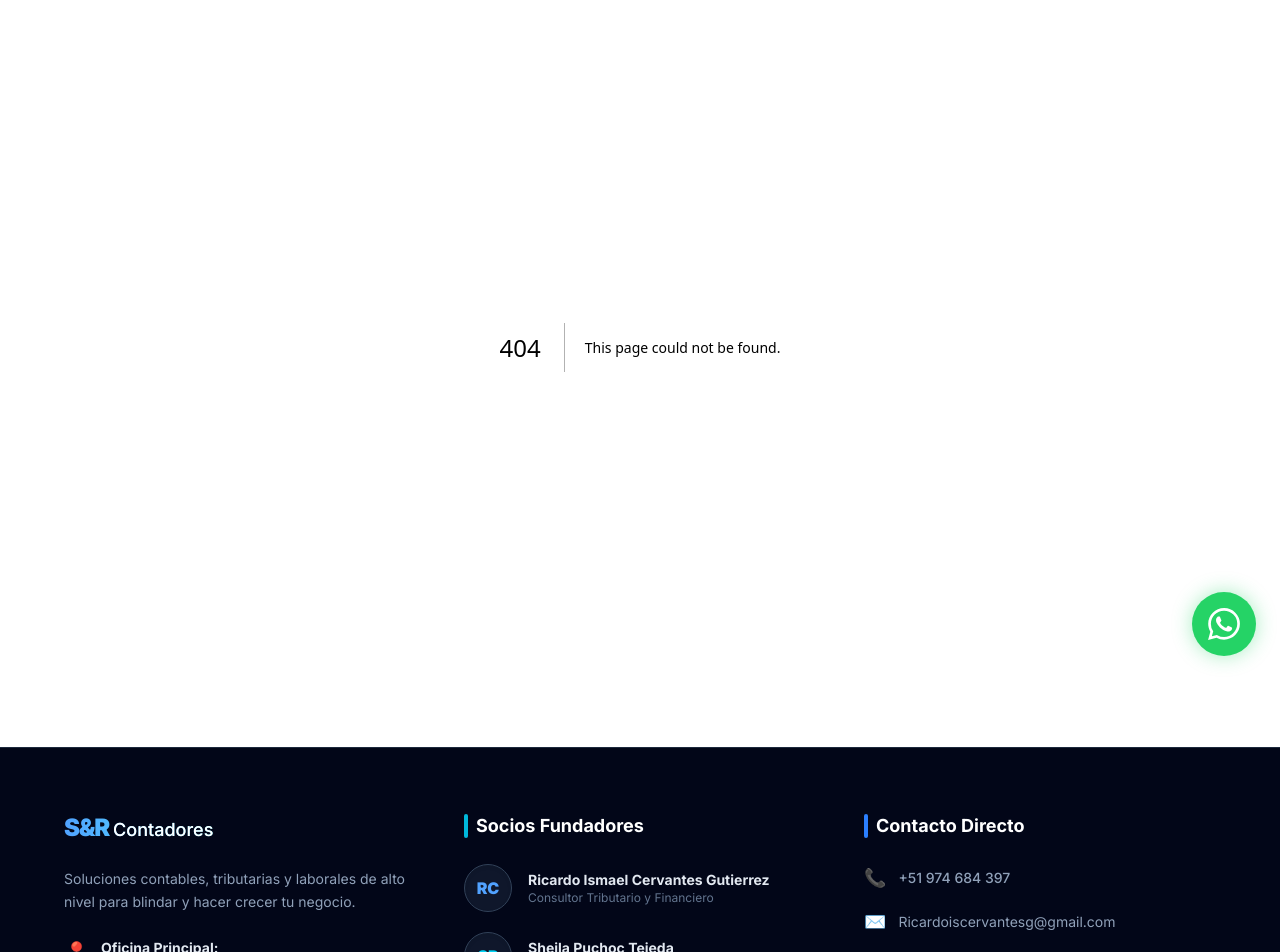
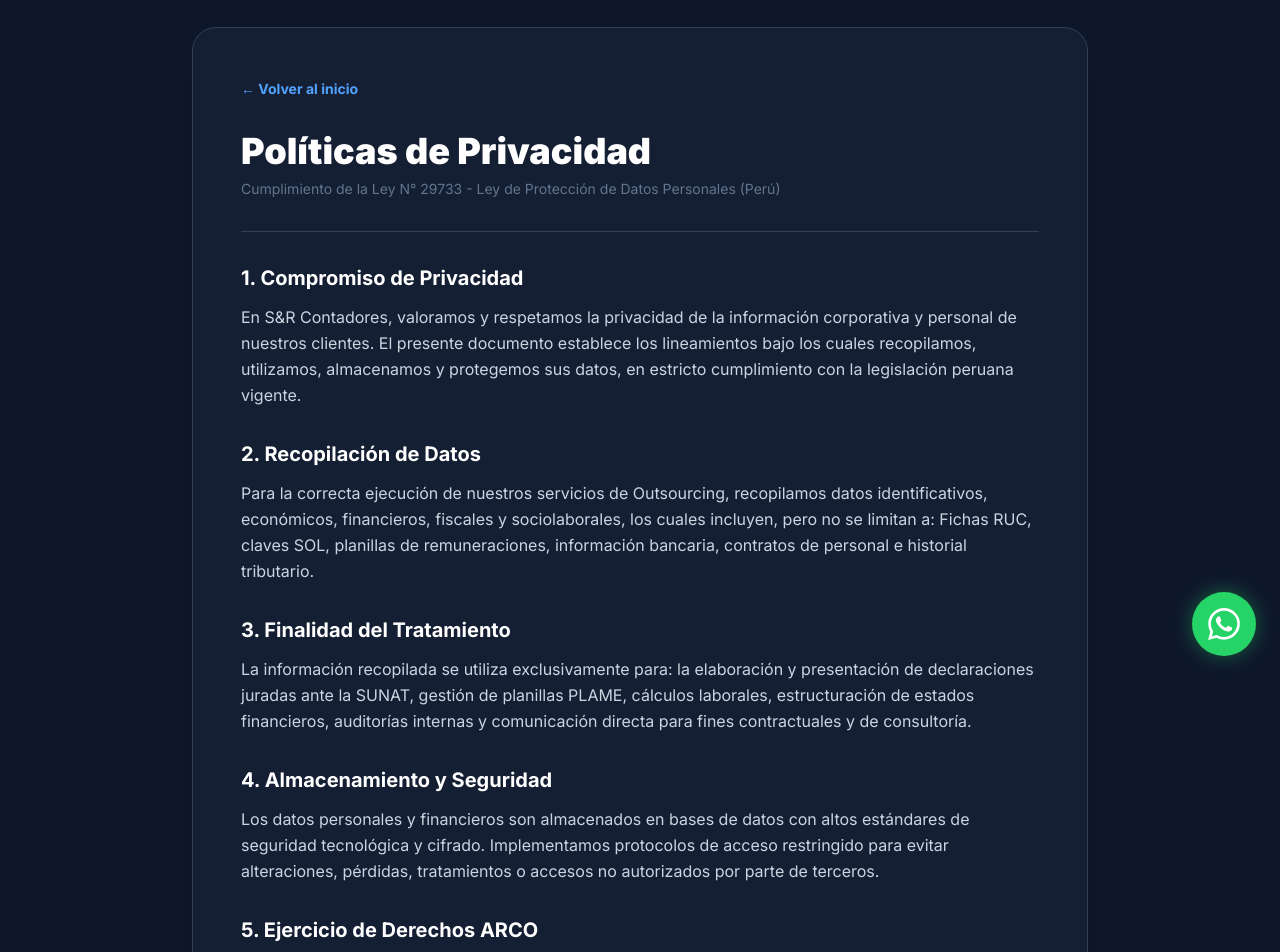
Before and after one commit to RicardoICG/syr-contadores-web, a Next.js app: page /privacidad in a window 1280 px wide. Before the commit this address had no page. Shown: the part 120-1072 px from the top of the page. Built offline with nearby package versions, Linux system fonts and the light colour scheme.

Commit message:
Agregados los documentos legales y de privacidad para S&R

```diff
--- a/app/layout.tsx
+++ b/app/layout.tsx
@@ -130,8 +130,8 @@
           <div className="max-w-6xl mx-auto pt-8 border-t border-slate-800/50 text-center md:flex md:justify-between md:text-left text-xs text-slate-600">
             <p>© {new Date().getFullYear()} S&R Contadores. Todos los derechos reservados.</p>
             <div className="mt-2 md:mt-0 space-x-4">
-              <Link href="/" className="hover:text-slate-400">Términos y Condiciones</Link>
-              <Link href="/" className="hover:text-slate-400">Políticas de Privacidad</Link>
+              <Link href="/terminos" className="hover:text-cyan-400 transition-colors">Términos y Condiciones</Link>
+              <Link href="/privacidad" className="hover:text-cyan-400 transition-colors">Políticas de Privacidad</Link>
             </div>
           </div>
         </footer>
--- /dev/null
+++ b/app/privacidad/page.tsx
@@ -0,0 +1,41 @@
+import Link from "next/link";
+
+export default function PrivacidadPage() {
+  return (
+    <div className="min-h-screen bg-slate-900 text-slate-300 py-20 px-6">
+      <div className="max-w-4xl mx-auto bg-slate-800/50 p-8 md:p-12 rounded-3xl border border-slate-700 shadow-2xl">
+        <Link href="/" className="text-blue-400 text-sm font-bold mb-8 inline-block hover:text-blue-300">← Volver al inicio</Link>
+
+        <h1 className="text-3xl md:text-4xl font-black text-white mb-2">Políticas de Privacidad</h1>
+        <p className="text-sm text-slate-500 mb-8 pb-8 border-b border-slate-700">Cumplimiento de la Ley N° 29733 - Ley de Protección de Datos Personales (Perú)</p>
+
+        <div className="space-y-8 text-sm md:text-base leading-relaxed">
+          <section>
+            <h2 className="text-xl font-bold text-white mb-3">1. Compromiso de Privacidad</h2>
+            <p>En S&R Contadores, valoramos y respetamos la privacidad de la información corporativa y personal de nuestros clientes. El presente documento establece los lineamientos bajo los cuales recopilamos, utilizamos, almacenamos y protegemos sus datos, en estricto cumplimiento con la legislación peruana vigente.</p>
+          </section>
+
+          <section>
+            <h2 className="text-xl font-bold text-white mb-3">2. Recopilación de Datos</h2>
+            <p>Para la correcta ejecución de nuestros servicios de Outsourcing, recopilamos datos identificativos, económicos, financieros, fiscales y sociolaborales, los cuales incluyen, pero no se limitan a: Fichas RUC, claves SOL, planillas de remuneraciones, información bancaria, contratos de personal e historial tributario.</p>
+          </section>
+
+          <section>
+            <h2 className="text-xl font-bold text-white mb-3">3. Finalidad del Tratamiento</h2>
+            <p>La información recopilada se utiliza exclusivamente para: la elaboración y presentación de declaraciones juradas ante la SUNAT, gestión de planillas PLAME, cálculos laborales, estructuración de estados financieros, auditorías internas y comunicación directa para fines contractuales y de consultoría.</p>
+          </section>
+
+          <section>
+            <h2 className="text-xl font-bold text-white mb-3">4. Almacenamiento y Seguridad</h2>
+            <p>Los datos personales y financieros son almacenados en bases de datos con altos estándares de seguridad tecnológica y cifrado. Implementamos protocolos de acceso restringido para evitar alteraciones, pérdidas, tratamientos o accesos no autorizados por parte de terceros.</p>
+          </section>
+
+          <section>
+            <h2 className="text-xl font-bold text-white mb-3">5. Ejercicio de Derechos ARCO</h2>
+            <p>De conformidad con la Ley N° 29733, usted o su representante legal pueden ejercer en cualquier momento los derechos de Acceso, Rectificación, Cancelación y Oposición (Derechos ARCO). Para ello, deberá enviar una solicitud formal a nuestros correos electrónicos de contacto corporativo: <strong>Ricardoiscervantesg@gmail.com</strong> o <strong>s5hyla14@gmail.com</strong>.</p>
+          </section>
+        </div>
+      </div>
+    </div>
+  );
+}
--- /dev/null
+++ b/app/terminos/page.tsx
@@ -0,0 +1,41 @@
+import Link from "next/link";
+
+export default function TerminosPage() {
+  return (
+    <div className="min-h-screen bg-slate-900 text-slate-300 py-20 px-6">
+      <div className="max-w-4xl mx-auto bg-slate-800/50 p-8 md:p-12 rounded-3xl border border-slate-700 shadow-2xl">
+        <Link href="/" className="text-blue-400 text-sm font-bold mb-8 inline-block hover:text-blue-300">← Volver al inicio</Link>
+
+        <h1 className="text-3xl md:text-4xl font-black text-white mb-2">Términos y Condiciones de Servicio</h1>
+        <p className="text-sm text-slate-500 mb-8 pb-8 border-b border-slate-700">Última actualización: {new Date().toLocaleDateString('es-PE')}</p>
+
+        <div className="space-y-8 text-sm md:text-base leading-relaxed">
+          <section>
+            <h2 className="text-xl font-bold text-white mb-3">1. Naturaleza de los Servicios</h2>
+            <p>S&R Contadores actúa como una firma consultora externa encargada de proveer servicios de Outsourcing Contable, Tributario, Laboral y Financiero. Nuestras obligaciones son de medio y no de resultado frente a fiscalizaciones de terceros, basando nuestro trabajo estrictamente en la documentación e información proporcionada por EL CLIENTE.</p>
+          </section>
+
+          <section>
+            <h2 className="text-xl font-bold text-white mb-3">2. Responsabilidades del Cliente</h2>
+            <p>El cliente se obliga a entregar la totalidad de la información contable, financiera, laboral y comercial (facturas, boletas, extractos bancarios, contratos, etc.) de forma veraz, completa y dentro de los plazos establecidos en el cronograma mensual de la firma. S&R Contadores no asume responsabilidad alguna por multas, recargos o intereses impuestos por SUNAT, SUNAFIL u otras entidades derivados de la entrega tardía, omisión o falsedad de la información por parte del cliente.</p>
+          </section>
+
+          <section>
+            <h2 className="text-xl font-bold text-white mb-3">3. Confidencialidad y Secreto Profesional</h2>
+            <p>Toda la información operativa, financiera y estratégica compartida por el cliente será tratada con el más estricto secreto profesional. Los socios fundadores y el equipo de S&R Contadores suscriben acuerdos de confidencialidad (NDA) para garantizar que los datos no sean divulgados a terceros sin autorización expresa, salvo requerimiento por mandato judicial o legal.</p>
+          </section>
+
+          <section>
+            <h2 className="text-xl font-bold text-white mb-3">4. Limitación de Responsabilidad</h2>
+            <p>Los cálculos de impuestos, planillas y proyecciones financieras realizados mediante nuestras herramientas (incluida la Calculadora de Rentabilidad) y reportes mensuales se basan en la normativa vigente al momento de su emisión. Las decisiones de inversión o gestión que el cliente tome basándose en nuestros reportes son de su entera responsabilidad empresarial.</p>
+          </section>
+
+          <section>
+            <h2 className="text-xl font-bold text-white mb-3">5. Jurisdicción y Ley Aplicable</h2>
+            <p>Estos términos se rigen e interpretan de acuerdo con las leyes de la República del Perú. Cualquier controversia derivada de la prestación de nuestros servicios será sometida a la jurisdicción de los jueces y tribunales del Distrito Judicial de Lima.</p>
+          </section>
+        </div>
+      </div>
+    </div>
+  );
+}
```
